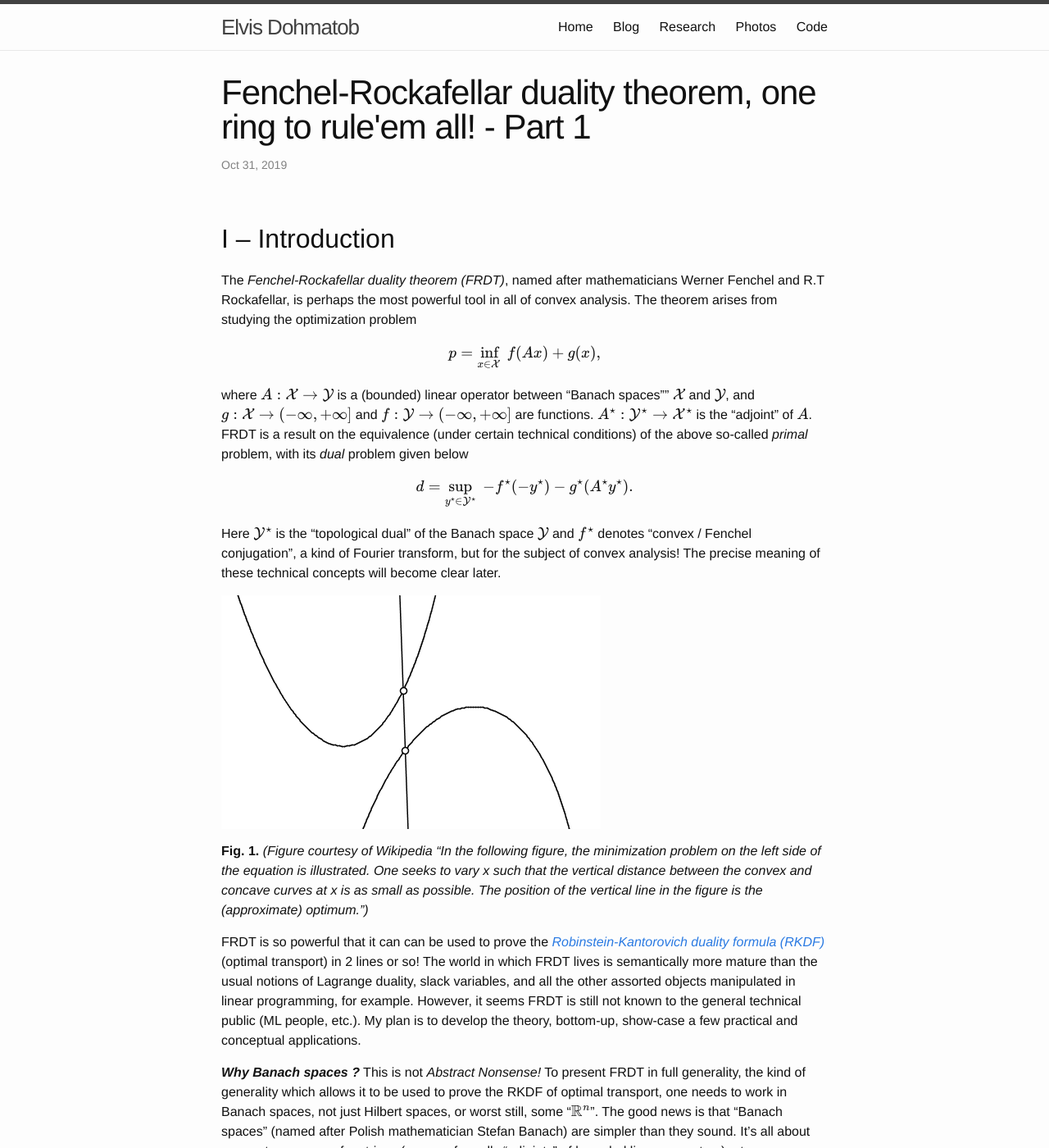
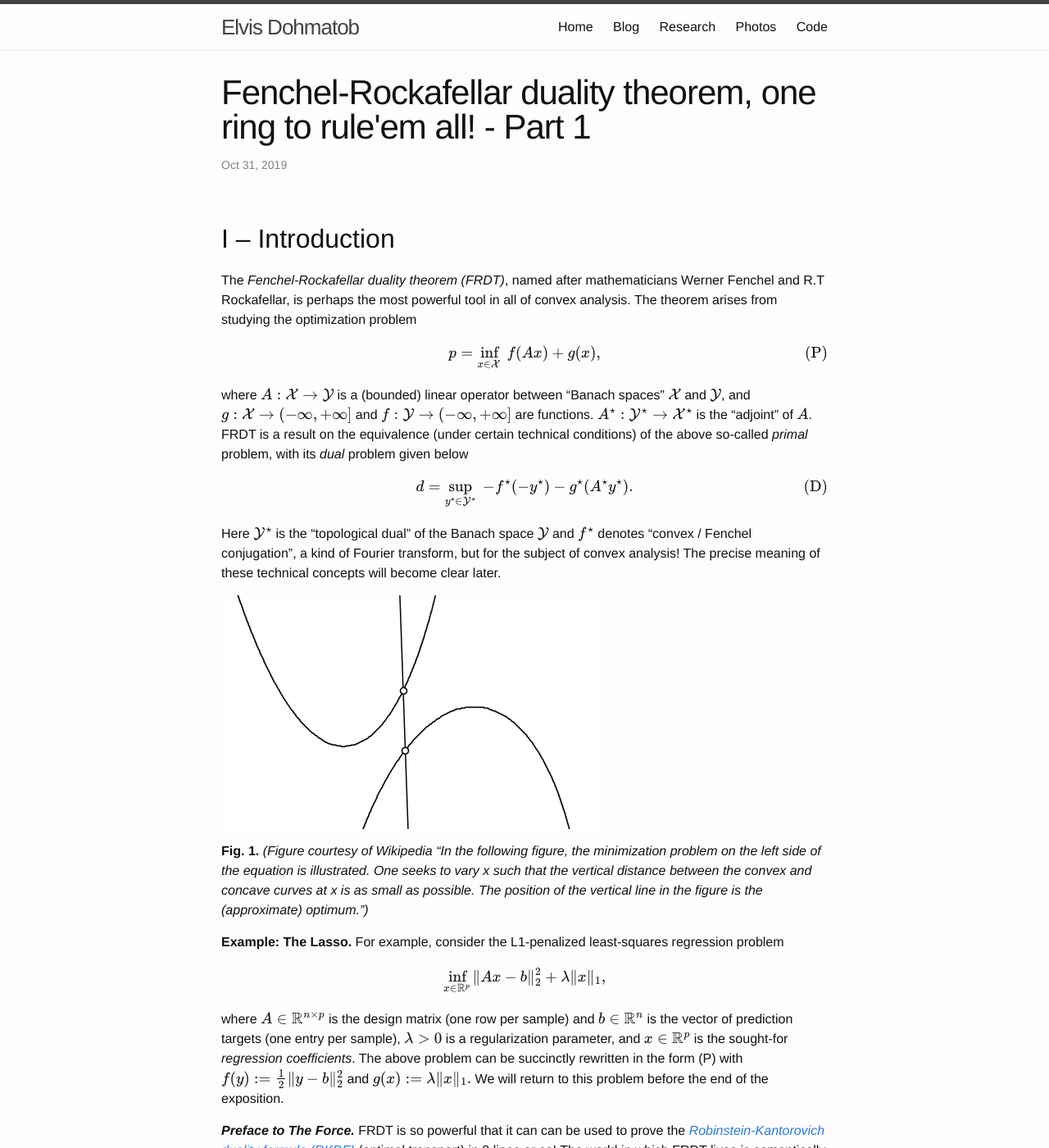
Before and after one commit to dohmatob/dohmatob.github.io, a Jekyll site: the page built from _posts/2019-10-31-duality.md, in a window 1280 px wide and 1400 px high. Shown: the whole window at 82% size. Built offline with Jekyll 4.4.1, drawn with Linux system fonts in a browser that asks for light colours; formulas are drawn with MathJax 3; comment, search, counter and statistics services are not loaded; some of the changed text lies outside the part shown.

Commit message:
added lasso example

```diff
--- a/_posts/2019-10-31-duality.md
+++ b/_posts/2019-10-31-duality.md
@@ -38,6 +38,8 @@ $$
 \def\gstar{g^\star}
 \def\xstar{x^\star}
 \def\ystar{y^\star}
+\def\opt{\operatorname{opt}}
+\def\iff{\operatorname{iff}}
 $$
 
 
@@ -46,15 +48,15 @@ The *Fenchel-Rockafellar duality theorem (FRDT)*, named after mathematicians Wer
 is perhaps the most powerful tool in all of convex analysis. The theorem arises from studying the optimization problem
 
 $$
-p = \inf_{x \in \X}\;f(Ax) + g(x),
+p = \inf_{x \in \X}\;f(Ax) + g(x), \tag{P}
 $$
 
-where $A: \X \rightarrow \Y$ is a (bounded) linear operator between "Banach spaces"" $\X$ and $\Y$, and $g :\X \rightarrow (-\infty, +\infty]$ and $f:\Y \rightarrow (-\infty, +\infty]$ are functions.
+where $A: \X \rightarrow \Y$ is a (bounded) linear operator between "Banach spaces" $\X$ and $\Y$, and $g :\X \rightarrow (-\infty, +\infty]$ and $f:\Y \rightarrow (-\infty, +\infty]$ are functions.
 $\Astar: \Ystar \rightarrow \Xstar$ is the "adjoint" of $A$.
 FRDT is a result on the equivalence (under certain technical conditions) of the above so-called *primal* problem, with its *dual* problem given below
 
 $$
-d = \sup_{\ystar \in \Ystar}\;-\fstar(-\ystar) - \gstar(\Astar\ystar).
+d = \sup_{\ystar \in \Ystar}\;-\fstar(-\ystar) - \gstar(\Astar\ystar). \tag{D}
 $$
 
 Here $\Ystar$ is the "topological dual" of the Banach space $\Y$ and $\fstar$ denotes "convex / Fenchel conjugation", a kind of Fourier transform, but for the subject of convex analysis!
@@ -64,7 +66,15 @@ The precise meaning of these technical concepts will become clear later.
 
 **Fig. 1.** *(Figure courtesy of Wikipedia "In the following figure, the minimization problem on the left side of the equation is illustrated. One seeks to vary x such that the vertical distance between the convex and concave curves at x is as small as possible. The position of the vertical line in the figure is the (approximate) optimum.")*
 
-FRDT is so powerful that it can can be used to prove the <a href="https://en.wikipedia.org/wiki/Transportation_theory_(mathematics)#Duality_formula">*Robinstein-Kantorovich duality formula (RKDF)*</a> (optimal transport) in 2 lines or so! The world in which FRDT lives is semantically more mature than the usual notions of Lagrange duality, slack variables, and all the other assorted objects manipulated in linear programming, for example. However, it seems FRDT is still not known to the general technical public (ML people, etc.). My plan is to develop the theory, bottom-up, show-case a few practical and conceptual applications.
+**Example: The Lasso.** For example, consider the L1-penalized least-squares regression problem
+
+$$
+\inf_{x \in \mathbb R^p}\|Ax-b\|_2^2 + \lambda\|x\|_1,
+$$
+
+where $A \in \mathbb R^{n \times p}$ is the design matrix (one row per sample) and $b \in \mathbb R^n$ is the vector of prediction targets (one entry per sample), $\lambda > 0$ is a regularization parameter, and $x \in \mathbb R^p$ is the sought-for *regression coefficients*. The above problem can be succinctly rewritten in the form (P) with $$f(y) := \frac{1}{2}\|y-b\|_2^2$$ and $$g(x) := \lambda \|x\|_1.$$ We will return to this problem before the end of the exposition.
+
+***Preface to The Force.*** FRDT is so powerful that it can can be used to prove the <a href="https://en.wikipedia.org/wiki/Transportation_theory_(mathematics)#Duality_formula">*Robinstein-Kantorovich duality formula (RKDF)*</a> (optimal transport) in 2 lines or so! The world in which FRDT lives is semantically more mature than the usual notions of Lagrange duality, slack variables, and all the other assorted objects manipulated in linear programming, for example. However, it seems FRDT is still not known to the general technical public (ML people, etc.). My plan is to develop the theory, bottom-up, show-case a few practical and conceptual applications.
 
 ***Why Banach spaces ?*** This is not *Abstract Nonsense!* To present FRDT in full generality,
 the kind of generality which allows it to be used to prove the RKDF of optimal transport, one needs to work in Banach spaces, not just Hilbert spaces, or worst still, some "$\mathbb R^n$". The good news is that "Banach spaces" (named after Polish mathematician Stefan Banach) are simpler than they sound. It's all about norms, transposes of matrices (or more formally "adjoints" of bounded linear operators), etc.
@@ -159,6 +169,19 @@ S_i := \partial |\cdot|(x_i) =
 \end{cases}
 $$
 
+Let $\opt(g)$ be the set of minimizers of the function $g: \X \rightarrow (-\infty,+\infty]$, that is
+
+$$
+\opt(g) := \{x \in \X \mid g(x') \ge g(x) \; \forall x' \in \X\}.
+$$
+
+Then we have the following charaterization
+
+***Fermat's rule.***
+ $x \in \opt(g) \iff 0 \in \partial g(x).$
+
+*Proof.* $x \in \opt(g) \iff g(x') \ge g(x)\; \forall x' \in \X \iff g(x') \ge g(x) + \langle 0,x'-x\rangle\; \forall x' \in \X \iff 0 \in \partial g(x).\;\qed$
+
 The *Fenchel conjugate* (aka *convex conjugate*) of $g$ is the function $\gstar:\Xstar \rightarrow (-\infty, +\infty]$ defined by
 
 $$
@@ -213,12 +236,14 @@ $$
 
 
 II.4 Exercises
-=================
+==============
+Except otherwise stated, $\X$ is a (reflexive) Banach space over $\mathbb R$ or $\mathbb C$.
+
 **Exercise 2.4.1.** What is the Fenchel conjugate of the function $g:\mathbb R^n \rightarrow (-\infty, +\infty]$ defined by $g(x) := \max (x_1,\ldots,x_n)$ ?
 
 **Solution.** <a href="https://math.stackexchange.com/a/2189259/168758">https://math.stackexchange.com/a/2189259/168758</a>.
 
-**Exercise 2.4.2.** Given a scalar $\lambda \ne 0$ and a point $a \in \X$, prove that:
+**Exercise 2.4.2. (basic properties of Fenchel conjugates.)** Given a function $g:\X \rightarrow (-\infty, +\infty]$ and scalar $\lambda \ne 0$ and a point $a \in \X$, prove that:
 
 - $(x \mapsto \lambda g(x))^\star(\xstar) \equiv \lambda \gstar(\xstar/\lambda)$
 - $(x \mapsto \lambda g(x + a))^\star(x) \equiv \gstar(\xstar) - \langle a,\xstar\rangle$.
@@ -263,6 +288,11 @@ $$
 $$
  a simple separable optimization problem which can be solved implicitly to get eh claimed expression.
 
+**Exercise 2.4.6 (indicator and support functions).** Let $C$ be a non-empty subset of $\X$. Prove that the support function
+$\sigma_C$ and the indicator function $\chi_C$ are Fenchel conjugates of each other. Use this to provide an alternative answer to Exercise 2.4.1.
+
+*Hint.* Direct computation.
+
 III -- The Fenchel-Rockafellar duality theorem
 --------------------------------------------------
 
@@ -300,7 +330,7 @@ f(y) := \begin{cases}
 \end{cases}
 $$
 
-III.2 General FRDT
+III.2 Towards the FRDT
 ======================
 In general, let $\X$ and $\Y$ be (reflexive) Banach spaces and $A:\X \rightarrow \Y$ be a bounded linear operator. Let $g:\X \rightarrow (-\infty, +\infty]$ and $f: \Y \rightarrow (-\infty, +\infty]$ be functions (not necessarily convex!), and consider the optimization (P). From (7), $f(Ax) \ge \fss(Ax)$ and so one computes
 
@@ -350,8 +380,46 @@ $$
 The difference $p - d$ (only defined when $d < \infty$ is called the *duality gap*,
 and we say there is *strong duality* in case this gap equals $0$, i.e $p=d$.
 
-The FRDT prescribes sufficient conditions under which there is strong duality.
+**Back to linear programming.** Returning to linear programming (the problem (LP) above),
+we already showed at the end of section II.3 that
+the Fenchel congugate of the linear function $g:\X \rightarrow (-\infty,+\infty]$ defined by
+$g(x) := \langle c,x\rangle$ is
+$$
+\gstar(\xstar) = \chi_{\{c\}}(\xstar), \;\forall \xstar \in \Xstar
+$$
+the indicator function of the singleton $$\{c\} \subseteq \Xstar $$. It remains to compute
+the Fenchel conjugate of the function $f:\Y \rightarrow (-\infty, +\infty]$ defined by
 
+$$
+f(y) :=
+\begin{cases}
+0,&\mbox{ if }y \ge b,\\
++\infty,&\mbox{ else.}
+\end{cases}
+$$
+
+Now, by direct computation, we have
+
+$$
+\begin{split}
+\fstar(\ystar) := \sup_{y \in \Ystar}\; \langle \ystar, y\rangle - f(y) = \sup_{y \ge b}\;\langle \ystar,y\rangle =
+\begin{cases}
+\langle \ystar, b\rangle,&\mbox{ if } \ystar \le 0,\\
++\infty,&\mbox{ else.}
+\end{cases}
+\end{split}
+$$
+
+Thus in view of the general dual problem (D) above, we have
+
+$$
+d_{LP} = \sup_{\ystar \in \Ystar} -\fstar(-\ystar) - \gstar(\Astar\ystar)
+= \sup_{\ystar \in \Ystar,\; \ystar \ge 0,\;\Astar\ystar = c}\langle \ystar,b\rangle,
+$$
+
+which is the well-known dual of a linear program!
+
+**Next time.** The FRDT prescribes sufficient conditions under which there is strong duality.
 Thus far, we haven't talked much about *convexity*; we didn't have to! It's been about
 functional analysis (linear algebra, to be honest).
 In subsequent posts, we will see more convexity and dive into the FRDT proper.
```
Also changed, not shown: other parts of _posts/2019-10-31-duality.md (+2 -2 lines).
